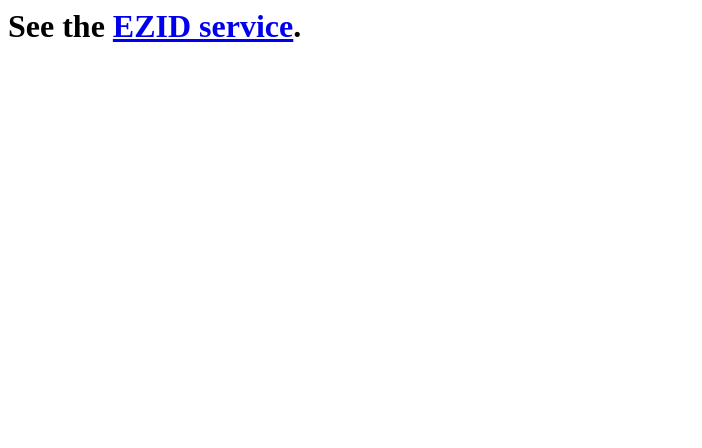
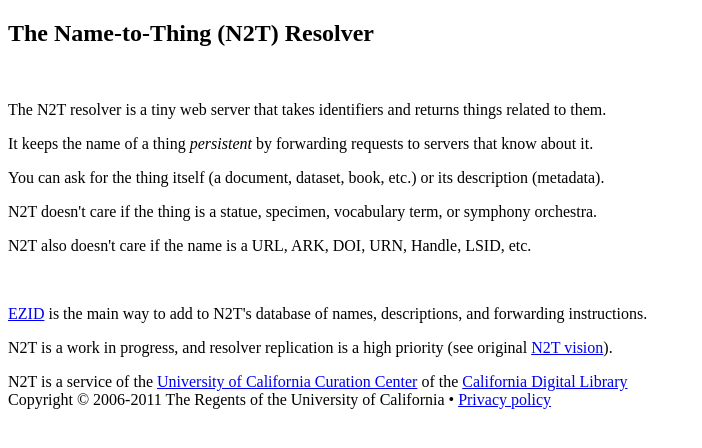
Before and after one commit to CDLUC3/ezid-config, a plain HTML site: page htdocs/index.html in a window 1280 px wide. Shown: the whole page, without its empty margins (0-702 px from the left). Drawn offline with nearby package versions, Linux system fonts and the light colour scheme.

Commit message:
New home page for N2T, plus links to privacy policy and to original N2T vision document (from n2t.info).

```diff
--- a/htdocs/index.html
+++ b/htdocs/index.html
@@ -1 +1,62 @@
-<html><body><h1>See the <a href="ezid">EZID service</a>.</h1></body></html>
+<!DOCTYPE HTML PUBLIC "-//W3C//DTD XHTML 1.0 Strict//EN" "http://www.w3.org/TR/xhtml1/DTD/xhtml1-strict.dtd">
+<html xmlns="http://www.w3.org/1999/xhtml"><head>
+
+
+
+
+<meta http-equiv="Content-Type" content="text/html; charset=UTF-8">
+<title>Name-to-Thing (N2T) Identifier Resolver Home Page</title>
+<link rel="shortcut icon" href="d/favicon.ico">
+<link rel="stylesheet" type="text/css" href="d/style.css">
+<script type="text/javascript" src="d/jquery.js"></script>
+<script type="text/javascript" src="d/base.js"></script>
+
+<script type="text/javascript">/*<![CDATA[*/
+areMessages = false;
+
+/*]]>*/</script>
+</head><body>
+
+<h2>The Name-to-Thing (N2T) Resolver</h2>
+
+<br/>
+
+<p>The N2T resolver is a tiny web server that takes identifiers and
+returns things related to them.
+</p>
+
+<p>It keeps the name of a thing <i>persistent</i> by forwarding
+requests to servers that know about it.
+</p>
+
+<p>You can ask for the thing itself (a document, dataset, book, etc.) or
+its description (metadata).
+</p>
+
+<p>N2T doesn't care if the thing is a statue, specimen, vocabulary term,
+or symphony orchestra.
+</p>
+
+<p>N2T also doesn't care if the name is a URL, ARK, DOI, URN,
+Handle, LSID, etc.
+</p>
+
+<br/>
+
+<p><a href="http://n2t.net/ezid/">EZID</a> is the main way to add to N2T's
+database of names, descriptions, and forwarding instructions.
+</p>
+
+<p>N2T is a work in progress, and resolver replication is a high priority
+(see original <a href="d/n2t_vision.html">N2T vision</a>).
+</p>
+
+
+<div id="footer">N2T is a service of the <a href="http://www.cdlib.org/services/uc3/">University of California
+Curation Center</a> of the <a href="http://www.cdlib.org/">California
+Digital Library</a><br>
+Copyright © 2006-2011 The Regents of the University of California
+• <a href="http://www.cdlib.org/about/privacy.html">Privacy
+policy</a></div>
+
+</body></html>
```
